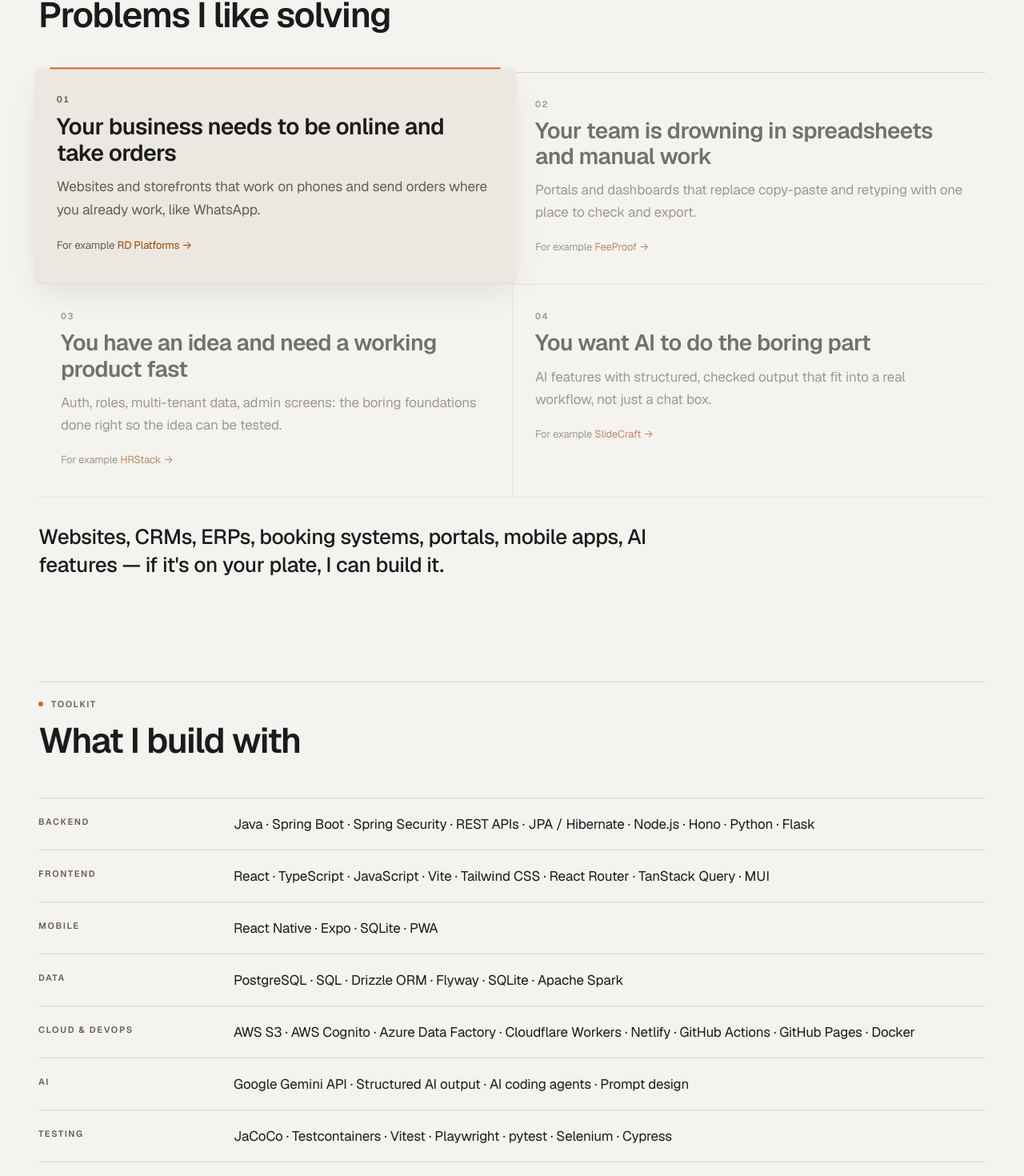
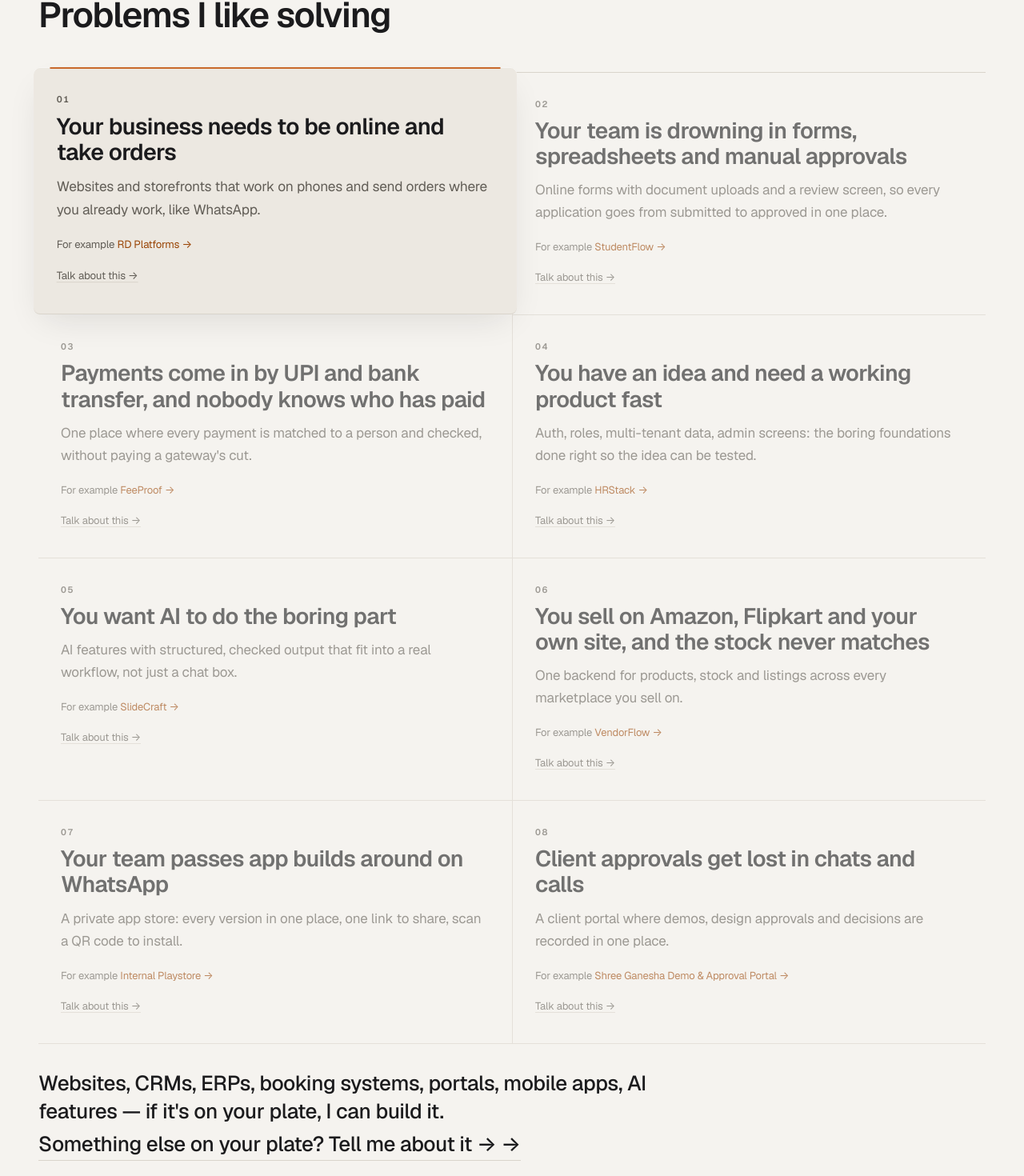
Before and after one commit to Ritesh-Dhekane/ritesh-dhekane.github.io, a React (Vite) app: page / in a window 1280 px wide. Shown: the part 1960-3430 px from the top of the page at 80% size. Built offline with nearby package versions, Linux system fonts and the light colour scheme; no server answers.

Commit message:
TASK-013: eight 'Problems I like solving' cards, each with a real project and a 'Talk about this' link that prefills the contact message; contact link under the grid

```diff
--- a/content/profile.json
+++ b/content/profile.json
@@ -271,22 +271,50 @@
     {
       "title": "Your business needs to be online and take orders",
       "text": "Websites and storefronts that work on phones and send orders where you already work, like WhatsApp.",
-      "example": "rdplatforms"
+      "example": "rdplatforms",
+      "topic": "getting my business online"
     },
     {
-      "title": "Your team is drowning in spreadsheets and manual work",
-      "text": "Portals and dashboards that replace copy-paste and retyping with one place to check and export.",
-      "example": "feeproof"
+      "title": "Your team is drowning in forms, spreadsheets and manual approvals",
+      "text": "Online forms with document uploads and a review screen, so every application goes from submitted to approved in one place.",
+      "example": "studentflow",
+      "topic": "forms and approvals"
+    },
+    {
+      "title": "Payments come in by UPI and bank transfer, and nobody knows who has paid",
+      "text": "One place where every payment is matched to a person and checked, without paying a gateway's cut.",
+      "example": "feeproof",
+      "topic": "tracking payments"
     },
     {
       "title": "You have an idea and need a working product fast",
       "text": "Auth, roles, multi-tenant data, admin screens: the boring foundations done right so the idea can be tested.",
-      "example": "hrstack"
+      "example": "hrstack",
+      "topic": "building a new product"
     },
     {
       "title": "You want AI to do the boring part",
       "text": "AI features with structured, checked output that fit into a real workflow, not just a chat box.",
-      "example": "slidecraft"
+      "example": "slidecraft",
+      "topic": "adding AI to our work"
+    },
+    {
+      "title": "You sell on Amazon, Flipkart and your own site, and the stock never matches",
+      "text": "One backend for products, stock and listings across every marketplace you sell on.",
+      "example": "vendorflow",
+      "topic": "stock and listings across marketplaces"
+    },
+    {
+      "title": "Your team passes app builds around on WhatsApp",
+      "text": "A private app store: every version in one place, one link to share, scan a QR code to install.",
+      "example": "internal-playstore",
+      "topic": "sharing app builds with my team"
+    },
+    {
+      "title": "Client approvals get lost in chats and calls",
+      "text": "A client portal where demos, design approvals and decisions are recorded in one place.",
+      "example": "shreeganesha-demo-portal",
+      "topic": "a client portal for approvals"
     }
   ],
   "capabilitiesNote": "Websites, CRMs, ERPs, booking systems, portals, mobile apps, AI features — if it's on your plate, I can build it."
--- a/src/components/ContactLinks.tsx
+++ b/src/components/ContactLinks.tsx
@@ -3,20 +3,21 @@ import { maskedPhone, mailtoUrl, whatsappUrl } from '../lib/contact'
 import { track } from '../lib/analytics'
 
 /** The two ways to reach Ritesh: WhatsApp (number masked on screen) and email. */
-export default function ContactLinks({ subject, align }: { subject?: string; align?: 'left' }) {
+/** `topic` (e.g. from a "Talk about this" link) finishes the WhatsApp message and becomes the email subject. */
+export default function ContactLinks({ subject, align, topic }: { subject?: string; align?: 'left'; topic?: string }) {
   const { contact } = profile
   return (
     <div className={`contact-links${align === 'left' ? ' left' : ''}`}>
       <a
         className="btn btn-primary"
-        href={whatsappUrl(contact)}
+        href={whatsappUrl(contact, topic)}
         rel="noopener"
         aria-label={`WhatsApp ${maskedPhone(contact.whatsapp)}`}
         onClick={() => track({ name: 'contact_click', params: { channel: 'whatsapp' } })}
       >
         WhatsApp <span>{maskedPhone(contact.whatsapp)}</span>
       </a>
-      <a className="btn btn-secondary" href={mailtoUrl(contact, subject)} onClick={() => track({ name: 'contact_click', params: { channel: 'email' } })}>
+      <a className="btn btn-secondary" href={mailtoUrl(contact, topic ? `About ${topic}` : subject)} onClick={() => track({ name: 'contact_click', params: { channel: 'email' } })}>
         Email <span>{contact.email}</span>
       </a>
     </div>
--- a/src/lib/contact.ts
+++ b/src/lib/contact.ts
@@ -1,8 +1,8 @@
 import type { Profile } from './types'
 
-/** wa.me link with the profile's prefilled opening line. */
-export const whatsappUrl = (contact: Profile['contact']) =>
-  `https://wa.me/${contact.whatsapp}?text=${encodeURIComponent(contact.whatsappMessage)}`
+/** wa.me link with the profile's prefilled opening line, finished with a topic when there is one. */
+export const whatsappUrl = (contact: Profile['contact'], topic?: string) =>
+  `https://wa.me/${contact.whatsapp}?text=${encodeURIComponent(topic ? `${contact.whatsappMessage} ${topic}.` : contact.whatsappMessage)}`
 
 export const mailtoUrl = (contact: Profile['contact'], subject = 'Hello from your portfolio') =>
   `mailto:${contact.email}?subject=${encodeURIComponent(subject)}`
--- a/src/lib/types.ts
+++ b/src/lib/types.ts
@@ -63,7 +63,8 @@ export interface Profile {
   spokenLanguages: string[]
   principles: { title: string; text: string }[]
   process: { step: string; text: string }[]
-  capabilities: { title: string; text: string; example: string }[]
+  /** Problems Ritesh solves; `topic` finishes the contact message ("…wanted to talk about <topic>"). */
+  capabilities: { title: string; text: string; example: string; topic: string }[]
   /** One line under the capabilities: the wider range of things Ritesh builds. */
   capabilitiesNote: string
 }
--- a/src/pages/Contact.tsx
+++ b/src/pages/Contact.tsx
@@ -1,17 +1,34 @@
+import { useEffect, useState } from 'react'
+import { useLocation } from 'react-router'
 import ContactLinks from '../components/ContactLinks'
 import { profile } from '../lib/content'
 import { usePageMeta } from '../lib/usePageMeta'
 
+type Capability = (typeof profile.capabilities)[number]
+
 export default function Contact() {
   usePageMeta()
+  // "Talk about this" on Home links here with ?about=<n>. Read after mount: the page is pre-rendered
+  // without it, and hydration must match that HTML.
+  const { search } = useLocation()
+  const [about, setAbout] = useState<Capability | null>(null)
+  useEffect(() => {
+    const n = Number(new URLSearchParams(search).get('about'))
+    setAbout(profile.capabilities[n - 1] ?? null)
+  }, [search])
   return (
     <>
       <header className="page-head">
         <p className="label">Contact</p>
         <h1 className="h1">Let's talk about what you're building.</h1>
         <p className="lede">Freelance project, a role in your startup, or a question about one of my projects — message me directly.</p>
-        <div style={{ marginTop: 36 }}>
-          <ContactLinks align="left" />
+        {about && (
+          <p className="contact-about">
+            <span className="label">About</span> {about.title}
+          </p>
+        )}
+        <div style={{ marginTop: about ? 20 : 36 }}>
+          <ContactLinks align="left" topic={about?.topic} />
         </div>
       </header>
 
--- a/src/pages/Home.tsx
+++ b/src/pages/Home.tsx
@@ -75,7 +75,7 @@ export default function Home() {
           {profile.capabilities.map((c, i) => {
             const example = findProject(c.example)
             return (
-              <article key={c.title} className={`reveal${i === capFocus ? ' in-focus' : ''}`}>
+              <article key={c.title} className={`reveal${i === capFocus ? ' in-focus' : ''}`} style={{ ['--i' as string]: i % 2 }}>
                 <p className="label">{String(i + 1).padStart(2, '0')}</p>
                 <h3>{c.title}</h3>
                 <p>{c.text}</p>
@@ -85,11 +85,19 @@ export default function Home() {
                     <Link to={example.page ? `/work/${example.slug}` : `/work#${example.slug}`}>{example.title} →</Link>
                   </p>
                 )}
+                <p className="talk">
+                  <Link to={`/contact?about=${i + 1}`}>Talk about this →</Link>
+                </p>
               </article>
             )
           })}
         </div>
-        <p className="capabilities-note reveal">{profile.capabilitiesNote}</p>
+        <p className="capabilities-note reveal">
+          {profile.capabilitiesNote}{' '}
+          <Link className="link-arrow" to="/contact">
+            Something else on your plate? Tell me about it →
+          </Link>
+        </p>
       </section>
 
       <section className="section" aria-labelledby="tool-title">
--- a/src/styles.css
+++ b/src/styles.css
@@ -291,6 +291,12 @@ a { color: inherit; }
 .grid-2x2 p { margin: 0; color: var(--text-2); }
 .grid-2x2 .example { margin-top: 16px; font-size: 13px; }
 .grid-2x2 .example a { color: var(--accent-text); text-decoration: none; }
+.grid-2x2 .talk { margin-top: 10px; font-size: 13px; }
+.grid-2x2 .talk a { color: var(--text-2); text-decoration: underline; text-decoration-color: var(--line); text-underline-offset: 3px; }
+.grid-2x2 .talk a:hover { color: var(--text); text-decoration-color: currentColor; }
+.capabilities-note .link-arrow { display: inline-block; margin-top: 6px; }
+.contact-about { margin: 28px 0 0; padding: 12px 16px; border: 1px solid var(--line); border-radius: var(--r-lg); color: var(--text); max-width: 640px; }
+.contact-about .label { margin-right: 8px; }
 @media (max-width: 720px) {
   .grid-2x2 { grid-template-columns: 1fr; }
   .grid-2x2 > :nth-child(even) { border-left: 0; }
@@ -424,9 +430,8 @@ a { color: inherit; }
   .js .grid-2x2 > .reveal { opacity: 0; transform: none; transition: transform 0.45s var(--ease), background-color 0.35s var(--ease), box-shadow 0.45s var(--ease), opacity 0.35s var(--ease); }
   .js .grid-2x2 > .reveal[data-in] { opacity: 1; animation: pop-forward 0.85s cubic-bezier(0.34, 1.45, 0.64, 1) backwards; }
   .js .grid-2x2 > .reveal[data-in] .label { animation: fade-up 0.5s var(--ease) backwards; }
-  .js .grid-2x2 > .reveal[data-in]:nth-child(2), .js .grid-2x2 > .reveal[data-in]:nth-child(2) .label { animation-delay: 0.12s; }
-  .js .grid-2x2 > .reveal[data-in]:nth-child(3), .js .grid-2x2 > .reveal[data-in]:nth-child(3) .label { animation-delay: 0.24s; }
-  .js .grid-2x2 > .reveal[data-in]:nth-child(4), .js .grid-2x2 > .reveal[data-in]:nth-child(4) .label { animation-delay: 0.36s; }
+  /* Cards reveal row by row as you scroll; the right-hand card of a row follows its neighbour. */
+  .js .grid-2x2 > .reveal[data-in], .js .grid-2x2 > .reveal[data-in] .label { animation-delay: calc(var(--i, 0) * 0.14s); }
   .js .grid-2x2 > .reveal[data-in]:hover { opacity: 1; }
   .js .grid-2x2:hover > .reveal[data-in]:not(:hover) { opacity: 0.6; }
   .js .capabilities-note.reveal { transition-delay: 0.5s; }
```
Also changed, not shown: 1 other file (tests, documents, lock files or other folders).
